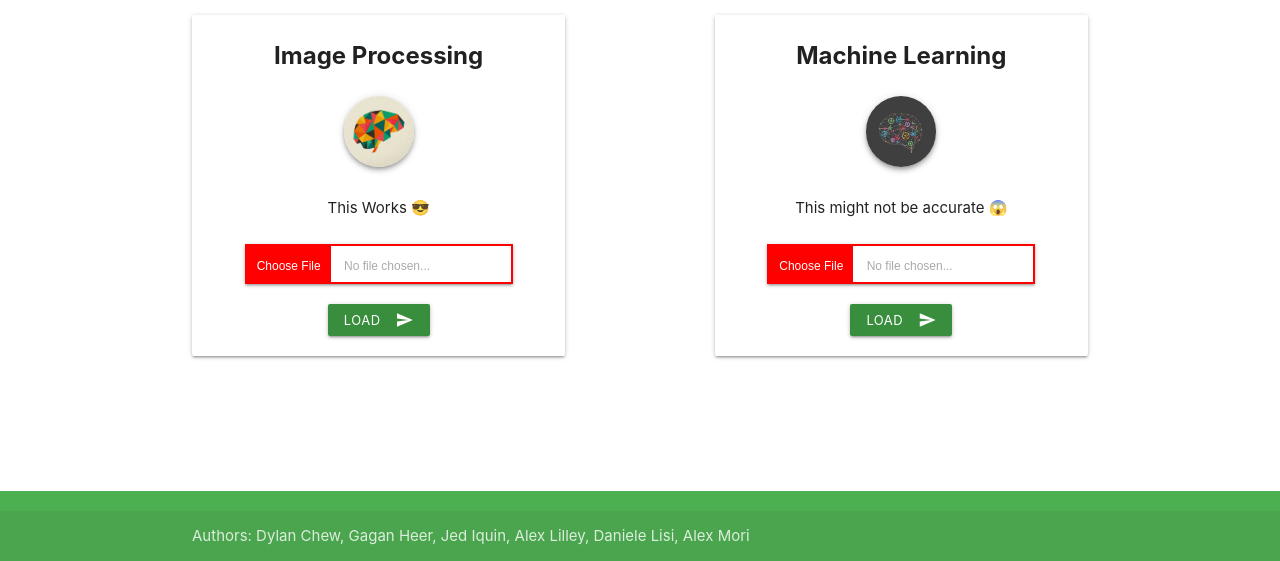
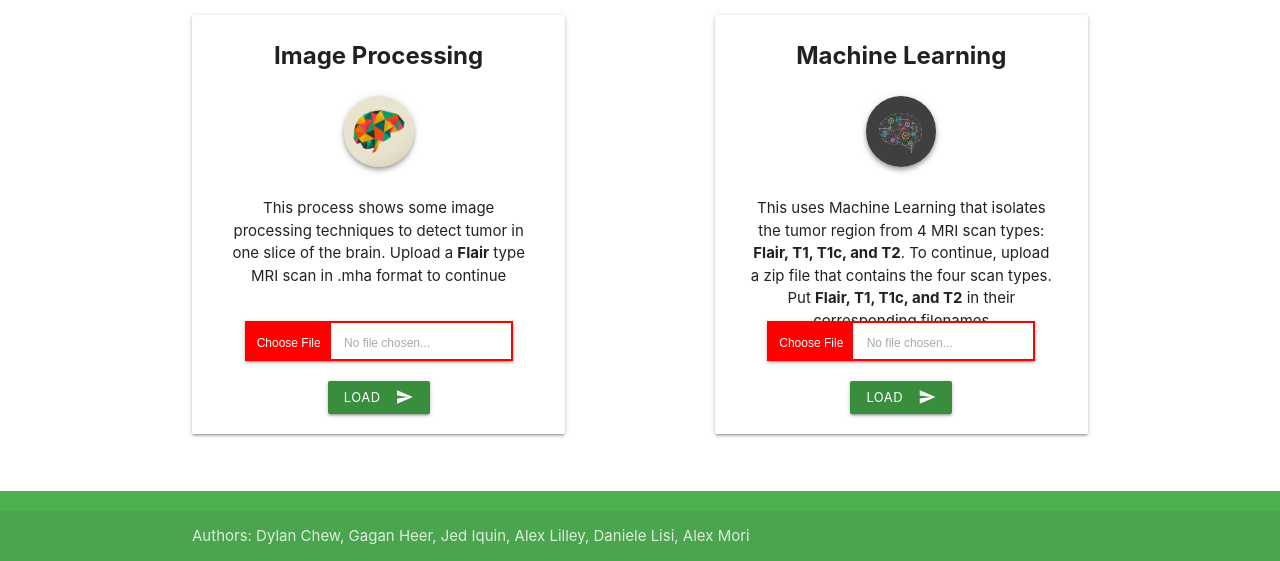
Before and after one commit to danielelisi/mri-python-processing, a Flask app: page / in a window 1280 px wide. Shown: the part 239-800 px from the top of the page. Run offline with Flask 2, Linux system fonts and the light colour scheme; some libraries are stand-ins or nearby versions.

Commit message:
:lipstick: updated descriptions

```diff
--- a/server/static/css/brain_info.css
+++ b/server/static/css/brain_info.css
@@ -74,3 +74,7 @@ input[type=range] {
 canvas {
     width: 100%
 }
+
+.desc {
+    padding: 15px;
+}
--- a/server/static/js/brain_info.js
+++ b/server/static/js/brain_info.js
@@ -1,6 +1,6 @@
 //globals
 var intensity_threshold = 145;
-
+var real_filename;
 var nextButtons = document.getElementsByClassName("next");
 var backButtons = document.getElementsByClassName("back");
 var homeButton = document.getElementById("home");
@@ -441,7 +441,7 @@ function initTumorDetectionFields() {
     var threshold = document.getElementById("threshold");
     var set_threshold = document.getElementById("set_threshold");
 
-    filename.innerHTML = '{{ brain.filename}}';
+    filename.innerHTML = real_filename;
     intensity_value.innerHTML = intensity_threshold;
 
     //add event listener to checkbox
--- a/server/templates/landing.html
+++ b/server/templates/landing.html
@@ -275,6 +275,10 @@
             display: inline-block;
             padding: 0 10px;
         }
+
+        .desc {
+            height: 100px
+        }
     </style>
 
     <body>
@@ -297,8 +301,8 @@
                     <br><img src="{{ url_for('static', filename='img/color.jpg') }}" class="img z-depth-2"/><br>
 
                     <div class="card-content">
-                        <p>
-                            This Works 😎
+                        <p class='desc'>
+                            This process shows some image processing techniques to detect tumor in one slice of the brain. Upload a <b>Flair</b> type MRI scan in .mha format to continue
                         </p>
                     </div>
 
@@ -330,8 +334,10 @@
                     <br><img src="{{ url_for('static', filename='img/neural.jpg') }}" class="img z-depth-2"/><br>
 
                     <div class="card-content">
-                        <p>
-                            This might not be accurate 😱
+                        <p class='desc'>
+                            This uses Machine Learning that isolates the tumor region from 4 MRI scan types:
+                            <b>Flair, T1, T1c, and T2</b>. To continue, upload a zip file that contains the four scan types.
+                            Put <b>Flair, T1, T1c, and T2</b> in their corresponding filenames
                         </p>
                     </div>
 
```
Also changed, not shown: server/templates/brain_info.html (+12 -12 lines).
